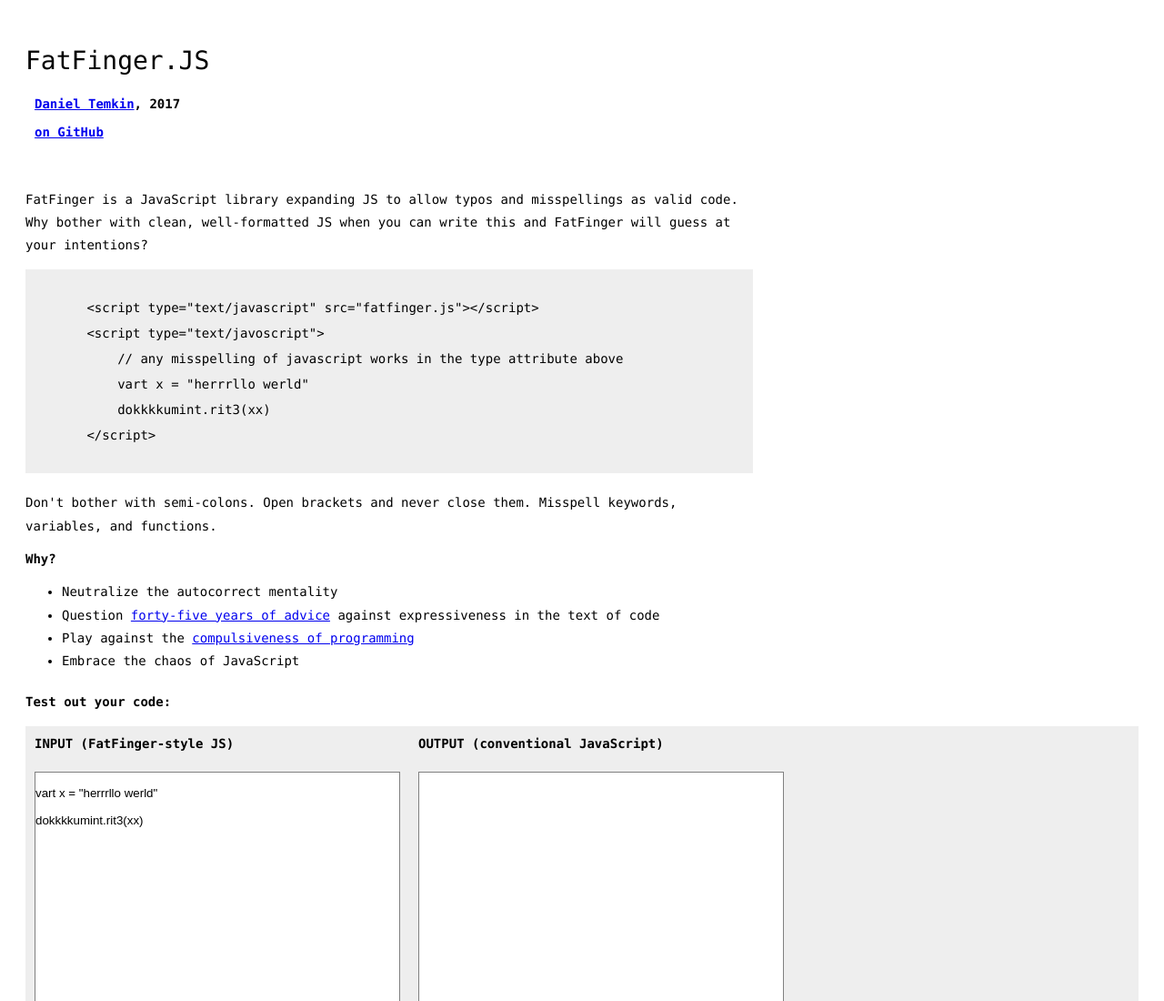
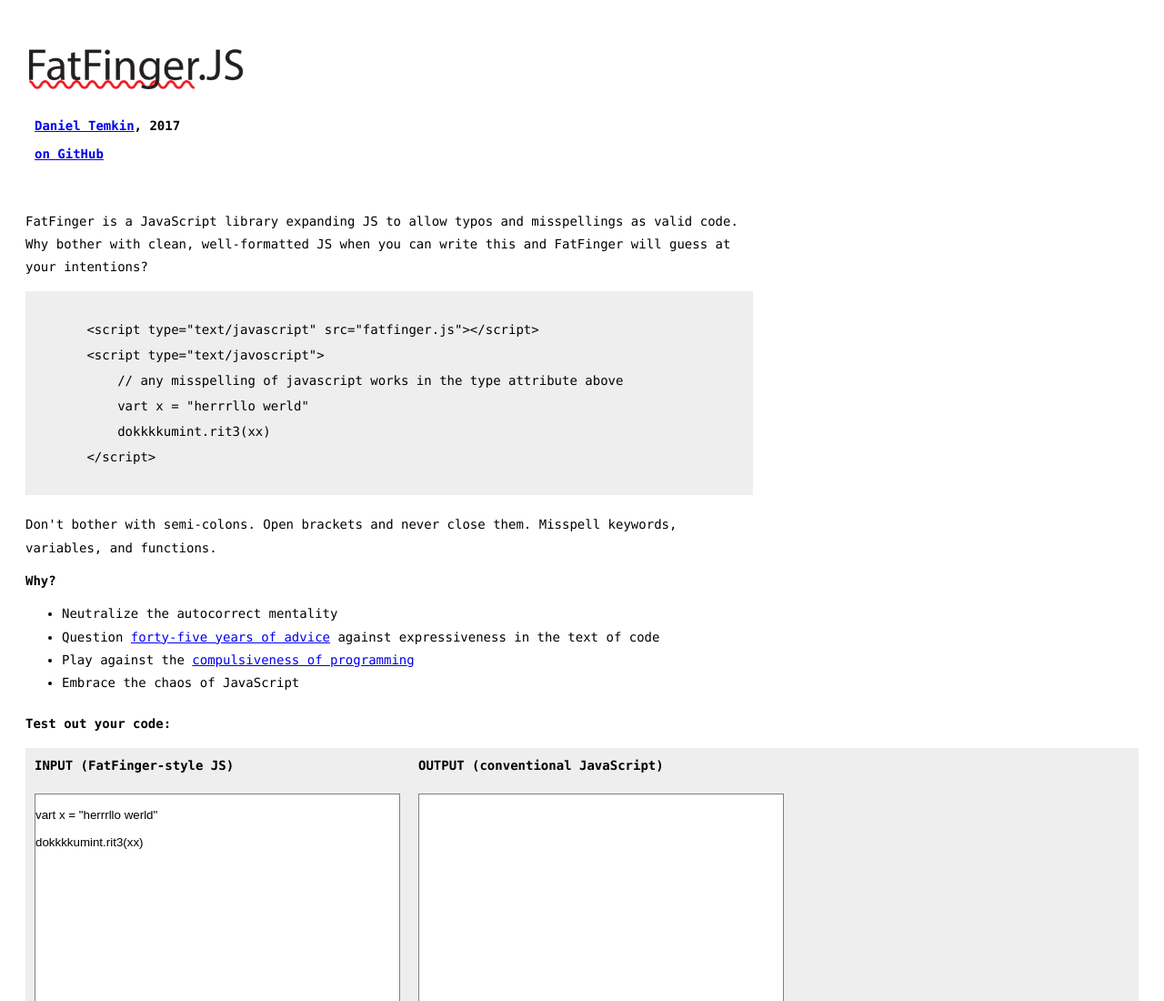
Before and after one commit to rottytooth/FatFingerJS, a website: page index.html in a window 1280 px wide. Shown: the top 1100 px of the page at 91% size. Drawn offline with Linux system fonts and the light colour scheme.

Commit message:
added logo

```diff
--- a/index.html
+++ b/index.html
@@ -212,7 +212,7 @@
     </style>
 </head>
 <body>
-    <h1>FatFinger.JS</h1>
+    <h1><img src="FatFinger_logo.png" alt="FatFingerJS" width="242" height="53" /></h1>
 
     <h2><a href="http://danieltemkin.com">Daniel Temkin</a>, 2017</h2>
     <h2><a href="https://github.com/rottytooth/FatFingerJS">on GitHub</a></h2>
```
Also changed, not shown: FatFinger_logo.png (added), 1 other file.
